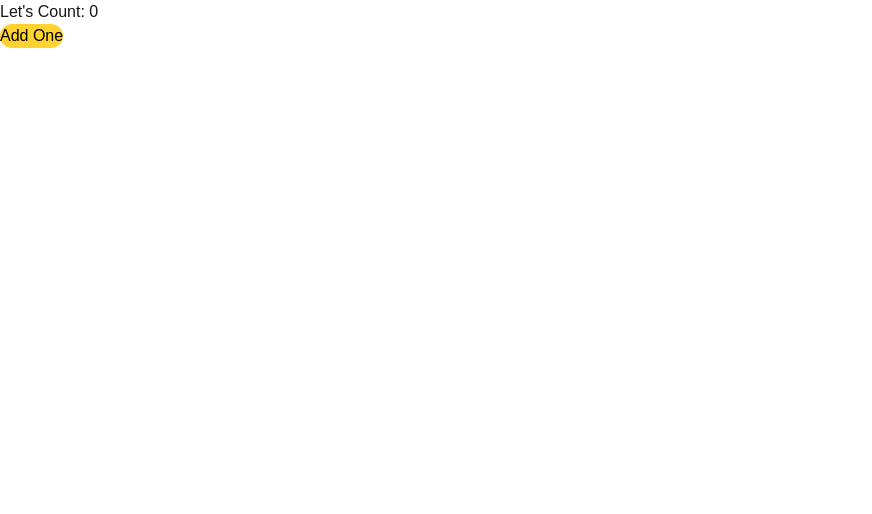
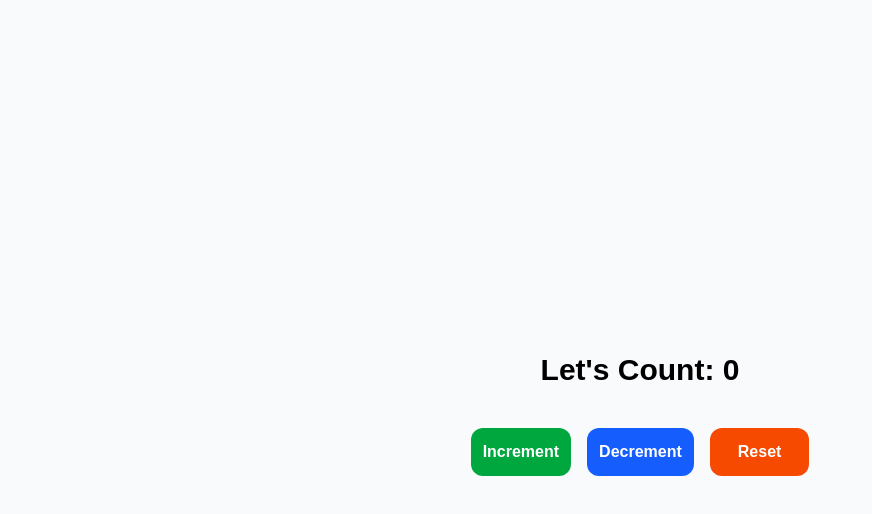
Before and after one commit to umarnaxir/Practice-react, a Next.js app: page /demo in a window 1280 px wide. Shown: the top 514 px of the page, without its empty margins (0-872 px from the left). Built offline with nearby package versions, Linux system fonts and the light colour scheme.

Commit message:
Counter added

```diff
--- /dev/null
+++ b/app/demo/components/Counter.jsx
@@ -0,0 +1,39 @@
+"use client";
+import { useState } from "react";
+function Demo() {
+  const [count, setCount] = useState(0);
+  function increment() {
+    setCount(count + 1);
+  }
+  function decrement() {
+    setCount(count - 1);
+  }
+  function reset() {
+    setCount(0);
+  }
+
+  return (
+    <div className=" bg-gray-50 justify-center items-center min-h-screen py-80 w-full font-bold text-black text-center">
+      <h1 className="px-8 py-8 text-3xl">Let's Count: {count}</h1>
+      <button
+        onClick={increment}
+        className="bg-green-600 hover:bg-green-800 text-white rounded-xl py-3 px-3 p-2 m-2"
+      >
+        Increment
+      </button>
+      <button
+        onClick={decrement}
+        className="bg-blue-600 hover:bg-blue-800 text-white rounded-xl py-3 px-3 p-2 m-2"
+      >
+        Decrement
+      </button>
+      <button
+        onClick={reset}
+        className="bg-orange-600 hover:bg-orange-800 text-white rounded-xl py-3 px-7 p-2 m-2"
+      >
+        Reset
+      </button>
+    </div>
+  );
+}
+export default Demo;
--- a/app/demo/components/DemoCode.jsx
+++ /dev/null
@@ -1,17 +0,0 @@
-'use client';
-import { useState } from "react";
-function Demo(){
-    const [count, setCount] = useState(0)
-    function handleClick(){
-        setCount(count +  1)
-
-    }
-
-    return(
-        <div>
-            <h1>Let's Count: {count}</h1>
-            <button onClick={handleClick} className="bg-amber-300 text-black rounded-xl">Add One</button>
-        </div>
-    )
-}
-export default Demo;
--- a/app/demo/page.jsx
+++ b/app/demo/page.jsx
@@ -1,75 +1,8 @@
 import React from "react";
-import DemoCode from "./components/DemoCode"
+import Counter from "./components/Counter"
 function App(){
     return(
-        <DemoCode/>
+        <Counter/>
     );
 }
 export default App;
-
-//import React from "react";
-// import Button from "./Button";
-
-// const TaskItem = ({
-//   todo,
-//   idx,
-//   editIndex,
-//   editValue,
-//   onEditChange,
-//   onEditSave,
-//   onEditCancel,
-//   onDelete,
-//   onTransfer,
-//   onEditClick,
-//   searchQuery,
-// }) => {
-//   const isEditing = editIndex === idx;
-
-//   return (
-//     <li className="flex flex-wrap items-center justify-between p-3 bg-white rounded-lg shadow-sm hover:bg-gray-50 transition-all duration-200 transform hover:scale-[1.02]">
-//       {isEditing ? (
-//         <>
-//           <input
-//             type="text"
-//             value={editValue}
-//             onChange={(e) => onEditChange(e.target.value)}
-//             className="flex-1 min-w-[150px] border-2 border-gray-300 px-4 py-2 rounded-lg focus:outline-none focus:border-indigo-500 mr-3 bg-white"
-//           />
-//           <div className="flex gap-2 mt-2 sm:mt-0">
-//             <Button text="Save" bgColor="bg-indigo-600" size="sm" onClick={() => onEditSave(todo.id)} />
-//             <Button text="Cancel" bgColor="bg-gray-400" size="sm" onClick={onEditCancel} />
-//           </div>
-//         </>
-//       ) : (
-//         <>
-//           <span className="flex-1 text-lg">
-//             {searchQuery ? (
-//               todo.task.split(new RegExp(`(${escapeRegExp(searchQuery)})`, "gi")).map((part, i) =>
-//                 part.toLowerCase() === searchQuery.toLowerCase() ? (
-//                   <mark key={i} className="bg-amber-200 px-0.5 rounded">
-//                     {part}
-//                   </mark>
-//                 ) : (
-//                   <span key={i}>{part}</span>
-//                 )
-//               )
-//             ) : (
-//               todo.task
-//             )}
-//           </span>
-//           <div className="flex gap-2">
-//             <Button text="Delete" bgColor="bg-red-500" size="sm" onClick={() => onDelete(todo.id)} />
-//             <Button text="Transfer" bgColor="bg-green-500" size="sm" onClick={() => onTransfer(todo.id)} />
-//             <Button text="Edit" bgColor="bg-indigo-600" size="sm" onClick={() => onEditClick(todo.id, idx)} />
-//           </div>
-//         </>
-//       )}
-//     </li>
-//   );
-// };
-
-// export default TaskItem;
-
-// function escapeRegExp(string) {
-//   return string.replace(/[.*+?^${}()|[\]\\]/g, "\\$&");
-// }
```
